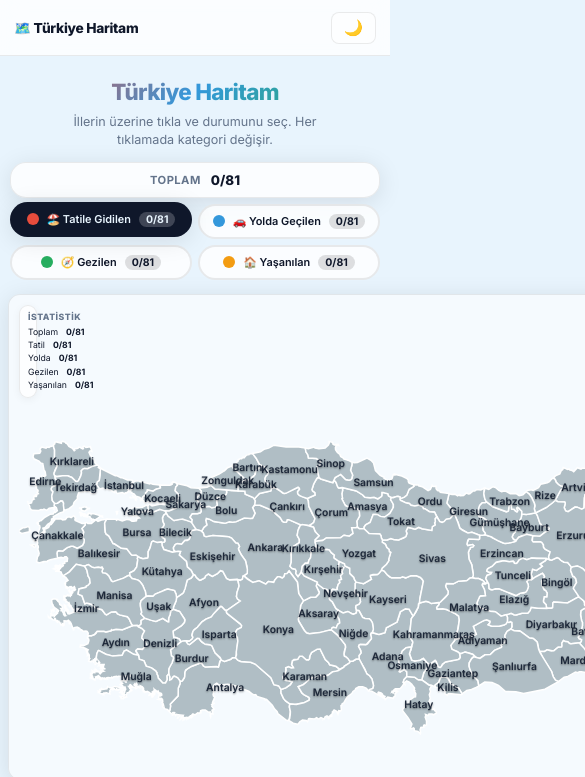
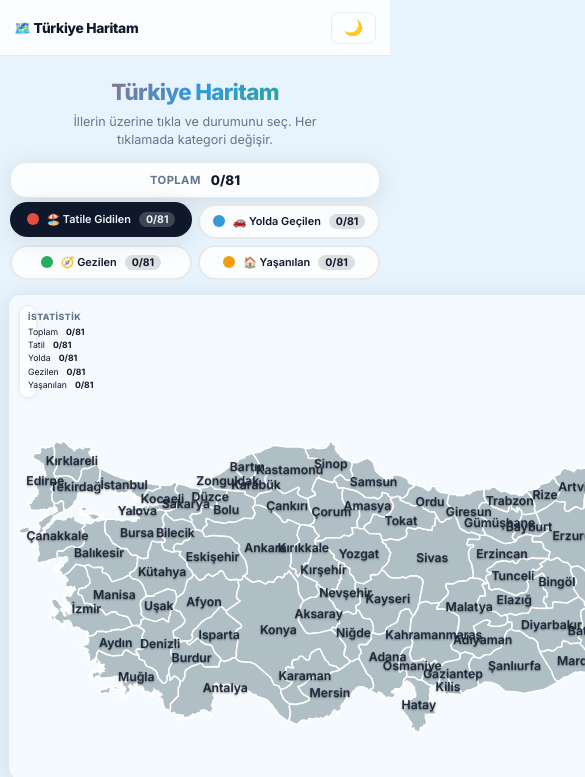
Before and after one commit to MuratEfeCamoglu/map, a website: page public/index.html in a window 390 px wide. Both pictures are taken after a click on the button "⬇️ PDF". Shown: the top 777 px of the page, 585 px wide, since content can reach past the window. Drawn offline with nearby package versions, Linux system fonts and the light colour scheme.

Commit message:
9. commit

```diff
--- a/public/app.js
+++ b/public/app.js
@@ -16,6 +16,17 @@
   const CAT_MAP   = Object.fromEntries(CATEGORIES.map(c => [c.id, c]));
   const CAT_IDS   = CATEGORIES.map(c => c.id);
   const TOTAL_CITIES = 81;
+  const MOBILE_LABELS = {
+    Afyonkarahisar: 'Afyon',
+    Kahramanmaras: 'K.Maras',
+    Sanliurfa: 'S.Urfa',
+    Kirsehir: 'Kirsehir',
+    Kirklareli: 'Kirklareli',
+    Canakkale: 'Canakkale',
+    Balikesir: 'Balikesir',
+    Eskisehir: 'Eskisehir',
+    Nevsehir: 'Nevsehir',
+  };
   const DEFAULT_COLOR   = '#b0bec5';
   const DEFAULT_COLOR_DARK = '#455a64';
   const HOVER_LIGHTEN = 0.2;
@@ -24,6 +35,8 @@
   let cityData  = {};  // { cityName: catId }
   let activeCat = 'tatil';
   let isDark    = localStorage.getItem('map-theme') === 'dark';
+  let mapSvg = null;
+  let currentMapWidth = 0;
 
   /* ---- Apply initial theme ---- */
   applyTheme(isDark);
@@ -64,6 +77,7 @@
     const container = document.getElementById('map_container');
     const svg = container.querySelector('svg');
     const bkg = isDark ? '#0f172a' : '#e0f2fe';
+    const exportLabelWidth = Math.max(currentMapWidth, 760);
     const prev = {
       width: container.style.width,
       maxWidth: container.style.maxWidth,
@@ -89,6 +103,9 @@
       svg.style.minWidth = exportWidth + 'px';
       svg.style.maxWidth = 'none';
     }
+    if (mapSvg) {
+      updateLabelLayout(mapSvg, exportLabelWidth);
+    }
 
     return html2canvas(container, {
       backgroundColor: bkg,
@@ -109,6 +126,9 @@
           svg.style.width = prev.svgWidth;
           svg.style.minWidth = prev.svgMinWidth;
           svg.style.maxWidth = prev.svgMaxWidth;
+        }
+        if (mapSvg) {
+          updateLabelLayout(mapSvg, currentMapWidth);
         }
         container.classList.remove('is-exporting');
       });
@@ -183,6 +203,8 @@
       .style('width', '100%')
       .style('height', 'auto')
       .style('display', 'block');
+    mapSvg = svg;
+    currentMapWidth = W;
 
     /* ---- Province paths ---- */
     svg.append('g')
@@ -253,6 +275,7 @@
         .attr('dominant-baseline', 'central')
         .attr('class', 'city-label')
         .attr('data-city', d => d.properties.name)
+        .text(d => getCityLabel(d.properties.name, W))
         .style('font-size', getLabelFontSize(W) + 'px')
         .style('fill', d => getLabelFill(d.properties.name))
         .style('pointer-events', 'none')
@@ -266,7 +289,9 @@
 
     /* ---- Responsive resize ---- */
     window.addEventListener('resize', () => {
-      // SVG scales via viewBox + 100% width, no redraw needed
+      const nextWidth = container.clientWidth || window.innerWidth;
+      currentMapWidth = nextWidth;
+      updateLabelLayout(svg, nextWidth);
     });
   });
 
@@ -292,8 +317,25 @@
   function getLabelFontSize(W) {
     if (W > 1400) return 8.5;
     if (W > 900)  return 7.5;
+    if (W > 760)  return 6.8;
     if (W > 600)  return 6.5;
-    return 5.5;
+    if (W > 420)  return 5.8;
+    return 5.1;
+  }
+
+  function getCityLabel(cityName, W) {
+    if (W > 640) return cityName;
+    if (MOBILE_LABELS[cityName]) return MOBILE_LABELS[cityName];
+    if (cityName.length <= 9) return cityName;
+    const compact = cityName.replace(/[aeiouAEIOU]/g, '');
+    if (compact.length <= 9) return compact;
+    return cityName.slice(0, 8);
+  }
+
+  function updateLabelLayout(svg, width) {
+    svg.selectAll('.city-label')
+      .text(d => getCityLabel(d.properties.name, width))
+      .style('font-size', getLabelFontSize(width) + 'px');
   }
 
   function redrawColors() {
--- a/public/style.css
+++ b/public/style.css
@@ -251,10 +251,10 @@ a { color: inherit; }
   display:     flex;
   grid-area:   legend;
   align-self:  start;
-  flex-direction: row;
-  flex-wrap:   wrap;
+  display:     grid;
+  grid-template-columns: repeat(2, auto);
   justify-content: flex-end;
-  gap:         6px 12px;
+  gap:         6px 10px;
 }
 .legend-item {
   display:     flex;
@@ -507,7 +507,8 @@ a { color: inherit; }
     min-width: 700px;
   }
   #map_container.is-exporting .map-legend {
-    display: flex;
-    gap: 6px 10px;
+    display: grid;
+    grid-template-columns: repeat(2, auto);
+    gap: 5px 8px;
   }
 }
```
